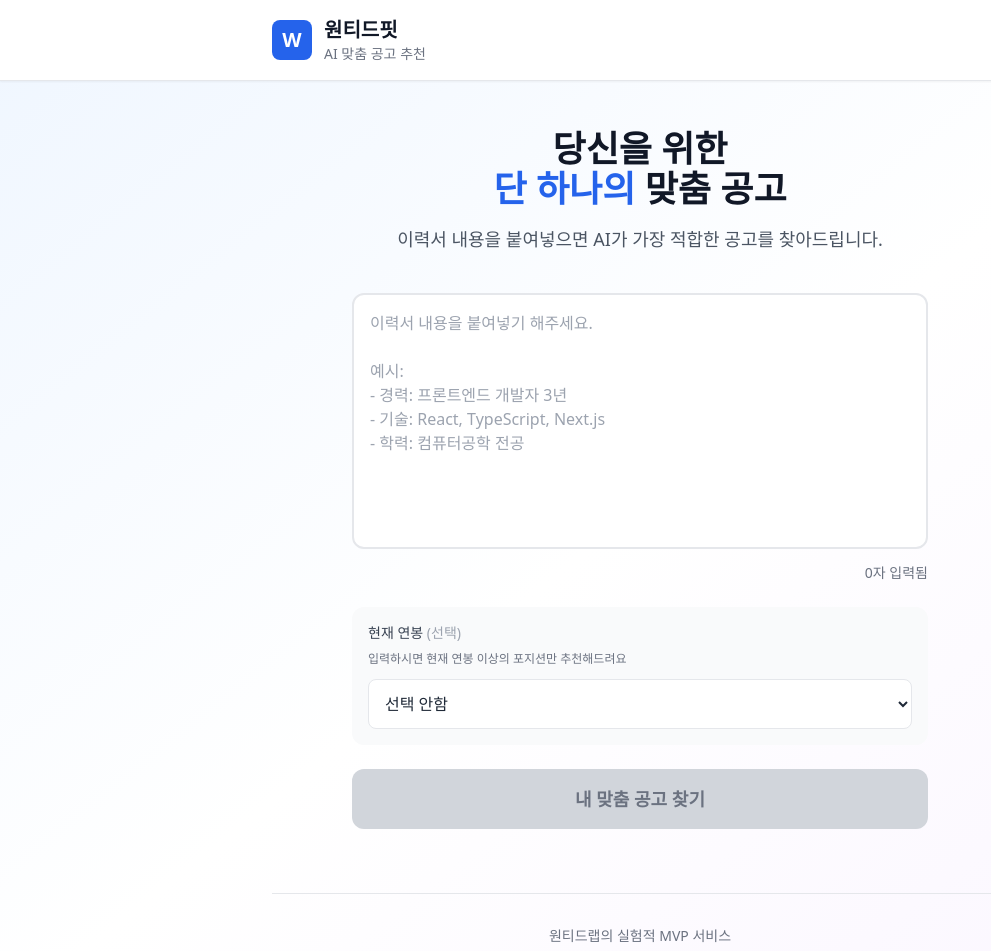
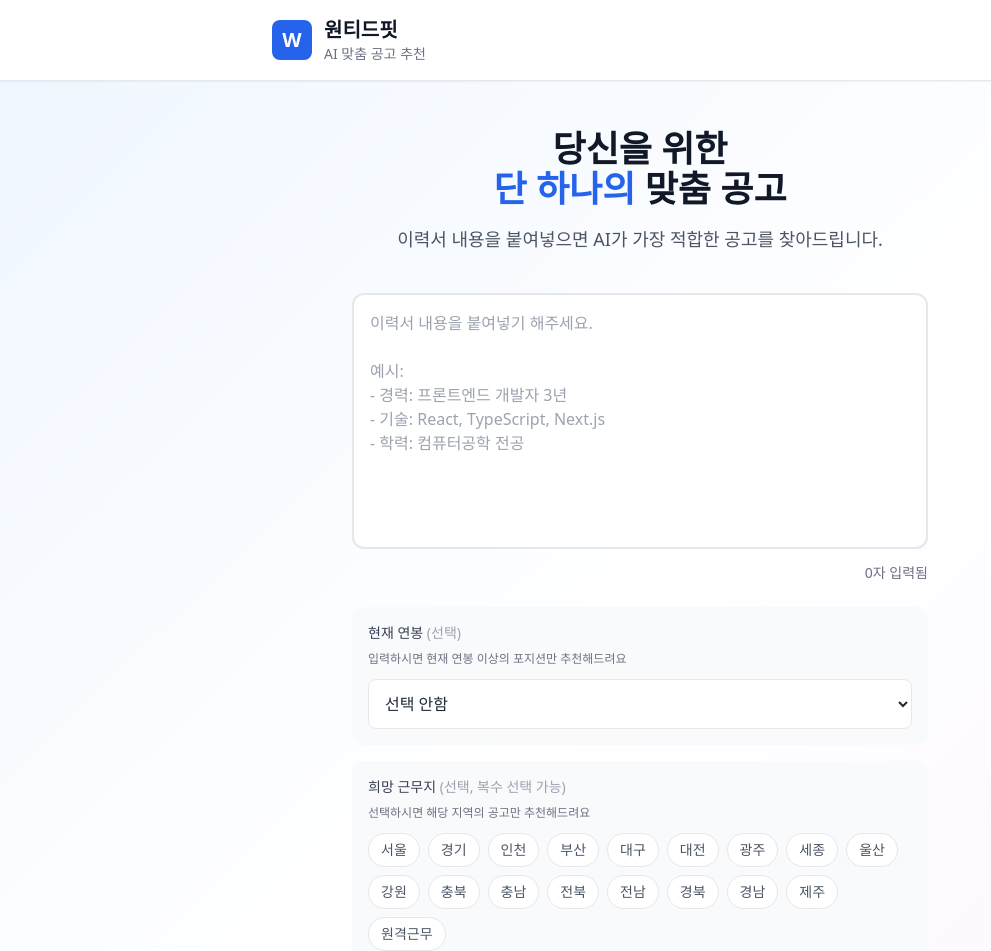
Before and after one commit to faloii/resumerecommend, a Next.js app: page / in a window 1280 px wide. Shown: the top 951 px of the page, without its empty margins (0-991 px from the left). Built offline with nearby package versions, Linux system fonts and the light colour scheme.

Commit message:
Feature: Custom salary input and multi-select locations

```diff
--- a/src/app/page.tsx
+++ b/src/app/page.tsx
@@ -50,6 +50,28 @@ const SALARY_OPTIONS = [
   { value: 10000, label: '1억원' },
   { value: 12000, label: '1억 2,000만원' },
   { value: 15000, label: '1억 5,000만원 이상' },
+  { value: -1, label: '직접 입력' },
+];
+
+const LOCATION_OPTIONS = [
+  { value: '서울', label: '서울' },
+  { value: '경기', label: '경기' },
+  { value: '인천', label: '인천' },
+  { value: '부산', label: '부산' },
+  { value: '대구', label: '대구' },
+  { value: '대전', label: '대전' },
+  { value: '광주', label: '광주' },
+  { value: '세종', label: '세종' },
+  { value: '울산', label: '울산' },
+  { value: '강원', label: '강원' },
+  { value: '충북', label: '충북' },
+  { value: '충남', label: '충남' },
+  { value: '전북', label: '전북' },
+  { value: '전남', label: '전남' },
+  { value: '경북', label: '경북' },
+  { value: '경남', label: '경남' },
+  { value: '제주', label: '제주' },
+  { value: '원격', label: '원격근무' },
 ];
 
 const LOADING_MESSAGES = [
@@ -61,7 +83,9 @@ const LOADING_MESSAGES = [
 
 export default function Home() {
   const [resumeText, setResumeText] = useState('');
-  const [currentSalary, setCurrentSalary] = useState(0);
+  const [salaryOption, setSalaryOption] = useState(0);
+  const [customSalary, setCustomSalary] = useState('');
+  const [selectedLocations, setSelectedLocations] = useState<string[]>([]);
   const [loading, setLoading] = useState(false);
   const [loadingMessageIndex, setLoadingMessageIndex] = useState(0);
   const [result, setResult] = useState<MatchResult | null>(null);
@@ -77,6 +101,22 @@ export default function Home() {
 
     return () => clearInterval(interval);
   }, [loading]);
+
+  const getCurrentSalary = (): number | null => {
+    if (salaryOption === -1) {
+      const parsed = parseInt(customSalary.replace(/,/g, ''), 10);
+      return isNaN(parsed) ? null : parsed;
+    }
+    return salaryOption > 0 ? salaryOption : null;
+  };
+
+  const toggleLocation = (location: string) => {
+    setSelectedLocations(prev =>
+      prev.includes(location)
+        ? prev.filter(l => l !== location)
+        : [...prev, location]
+    );
+  };
 
   const handleSubmit = async (e: React.FormEvent) => {
     e.preventDefault();
@@ -97,7 +137,8 @@ export default function Home() {
         headers: { 'Content-Type': 'application/json' },
         body: JSON.stringify({
           resumeText,
-          currentSalary: currentSalary > 0 ? currentSalary : null
+          currentSalary: getCurrentSalary(),
+          preferredLocations: selectedLocations.length > 0 ? selectedLocations : null
         }),
       });
 
@@ -115,6 +156,14 @@ export default function Home() {
     } finally {
       setLoading(false);
     }
+  };
+
+  const formatSalaryInput = (value: string) => {
+    const numbers = value.replace(/[^0-9]/g, '');
+    if (numbers) {
+      return parseInt(numbers, 10).toLocaleString();
+    }
+    return '';
   };
 
   return (
@@ -168,8 +217,8 @@ export default function Home() {
                   입력하시면 현재 연봉 이상의 포지션만 추천해드려요
                 </p>
                 <select
-                  value={currentSalary}
-                  onChange={(e) => setCurrentSalary(Number(e.target.value))}
+                  value={salaryOption}
+                  onChange={(e) => setSalaryOption(Number(e.target.value))}
                   className="w-full p-3 border border-gray-200 rounded-lg bg-white text-gray-800 focus:border-blue-500 focus:ring-2 focus:ring-blue-200 outline-none"
                   disabled={loading}
                 >
@@ -179,6 +228,53 @@ export default function Home() {
                     </option>
                   ))}
                 </select>
+
+                {/* 직접 입력 필드 */}
+                {salaryOption === -1 && (
+                  <div className="mt-3 flex items-center gap-2">
+                    <input
+                      type="text"
+                      value={customSalary}
+                      onChange={(e) => setCustomSalary(formatSalaryInput(e.target.value))}
+                      placeholder="예: 7,500"
+                      className="flex-1 p-3 border border-gray-200 rounded-lg bg-white text-gray-800 focus:border-blue-500 focus:ring-2 focus:ring-blue-200 outline-none"
+                      disabled={loading}
+                    />
+                    <span className="text-gray-600 font-medium">만원</span>
+                  </div>
+                )}
+              </div>
+
+              {/* 희망 근무지 다중 선택 */}
+              <div className="mt-4 p-4 bg-gray-50 rounded-xl">
+                <label className="block text-sm font-medium text-gray-700 mb-2">
+                  희망 근무지 <span className="text-gray-400 font-normal">(선택, 복수 선택 가능)</span>
+                </label>
+                <p className="text-xs text-gray-500 mb-3">
+                  선택하시면 해당 지역의 공고만 추천해드려요
+                </p>
+                <div className="flex flex-wrap gap-2">
+                  {LOCATION_OPTIONS.map((option) => (
+                    <button
+                      key={option.value}
+                      type="button"
+                      onClick={() => toggleLocation(option.value)}
+                      disabled={loading}
+                      className={`px-3 py-1.5 rounded-full text-sm font-medium transition-all
+                        ${selectedLocations.includes(option.value)
+                          ? 'bg-blue-600 text-white'
+                          : 'bg-white border border-gray-200 text-gray-600 hover:border-blue-300 hover:text-blue-600'
+                        }`}
+                    >
+                      {option.label}
+                    </button>
+                  ))}
+                </div>
+                {selectedLocations.length > 0 && (
+                  <p className="mt-2 text-xs text-blue-600">
+                    선택: {selectedLocations.join(', ')}
+                  </p>
+                )}
               </div>
 
               {error && (
```
